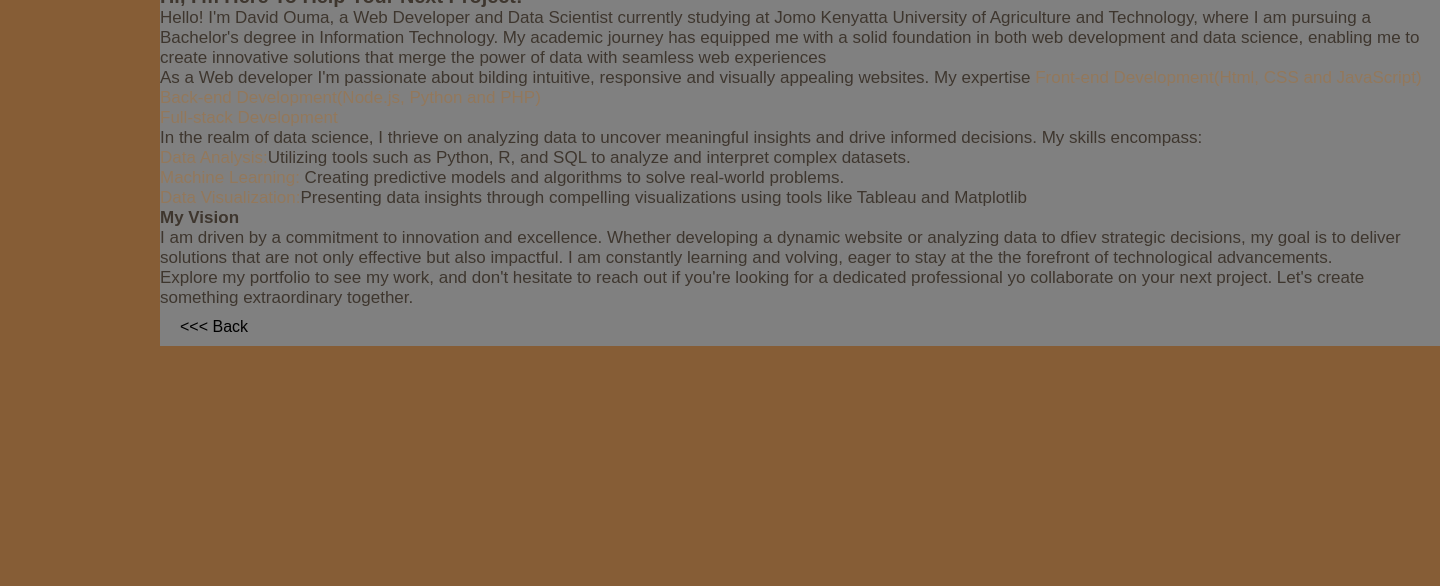
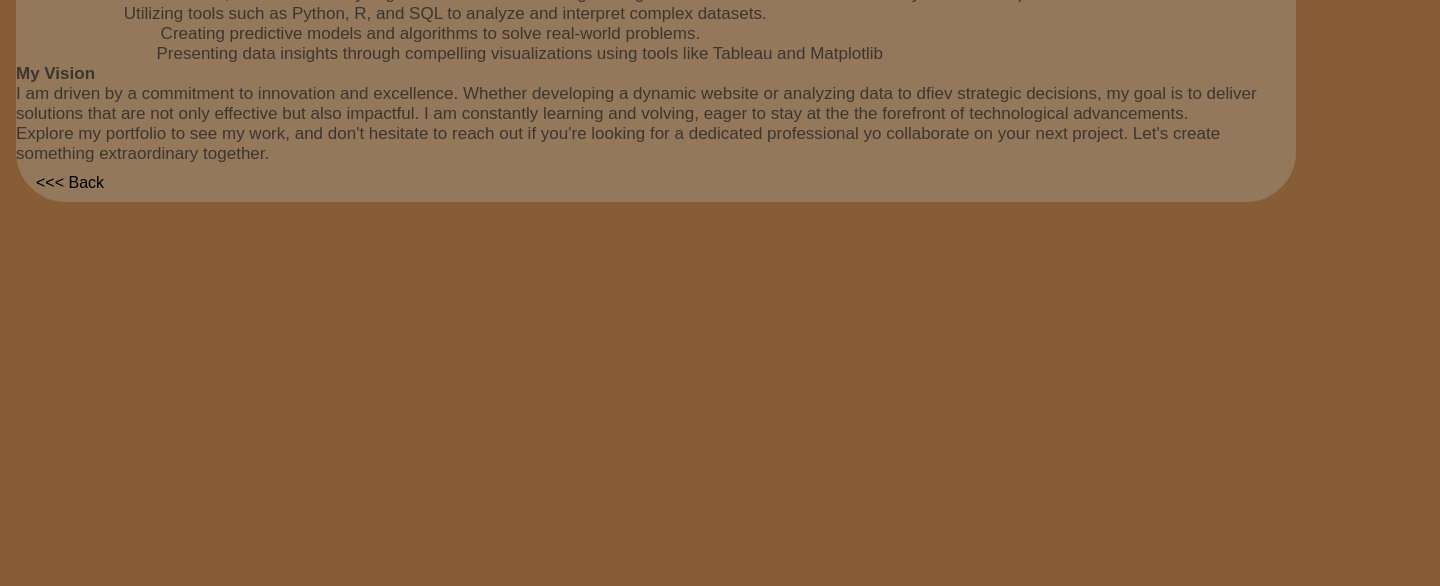
Before and after one commit to oumadavid/myPortfolioWebsite, a plain HTML site: page content.html in a window 1280 px wide. Shown: the part 214-800 px from the top of the page, 1440 px wide, since content can reach past the window. Drawn offline with Linux system fonts and the light colour scheme.

Commit message:
Update content.html

```diff
--- a/content.html
+++ b/content.html
@@ -8,13 +8,21 @@
     <link rel="stylesheet" href="styles.css">
 </head>
 <style>
+    :root {
+        --bg-color: #865d36;
+        --text-color: #3e362e;
+        --main-color: #93785b;
+        --white-color: #ac8968;
+        --shadow-color: #a69080;
+    }
     .full-content {
         align-items: center;
         justify-content: center;
         width: 100%;
         height: auto;
-        margin: 20vh;
-        background: grey;
+        margin: 2vh;
+        background: var(--main-color);
+        border-radius: 5rem;
     }
 
 </style>
```
